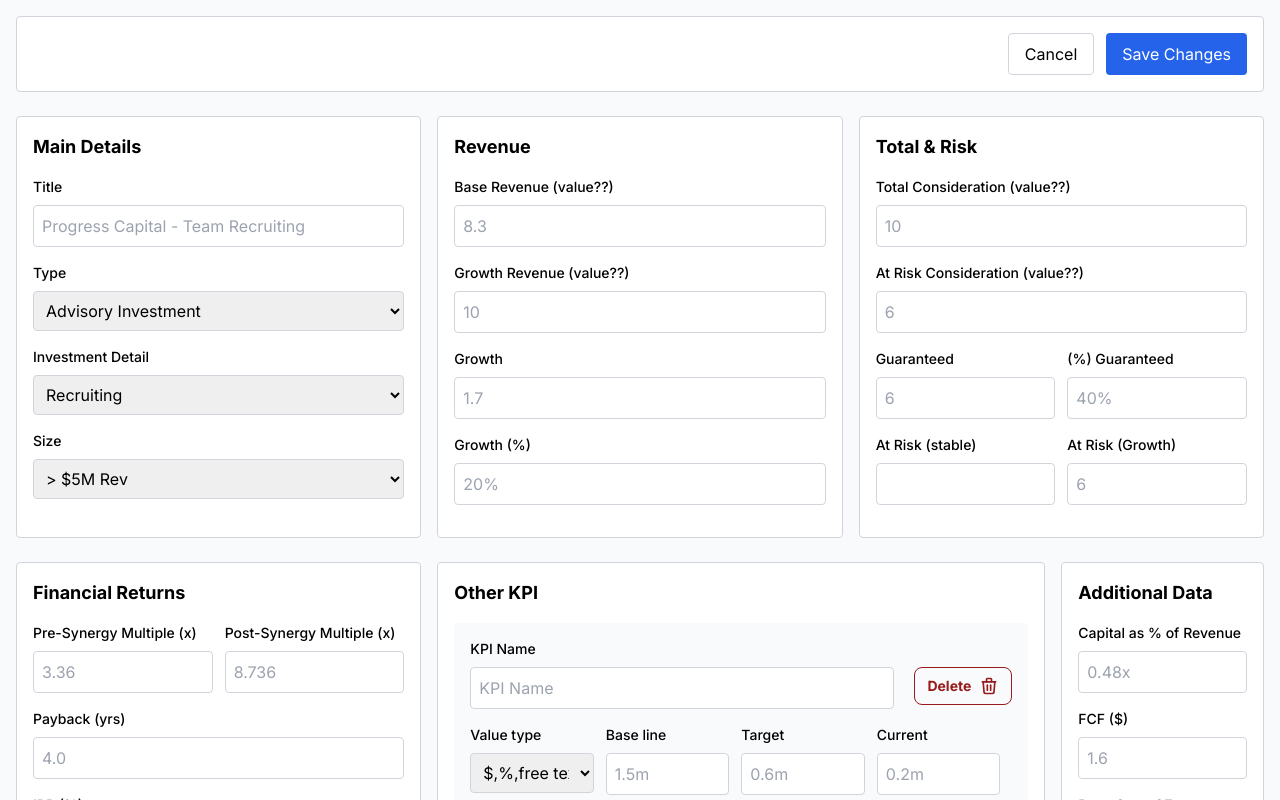
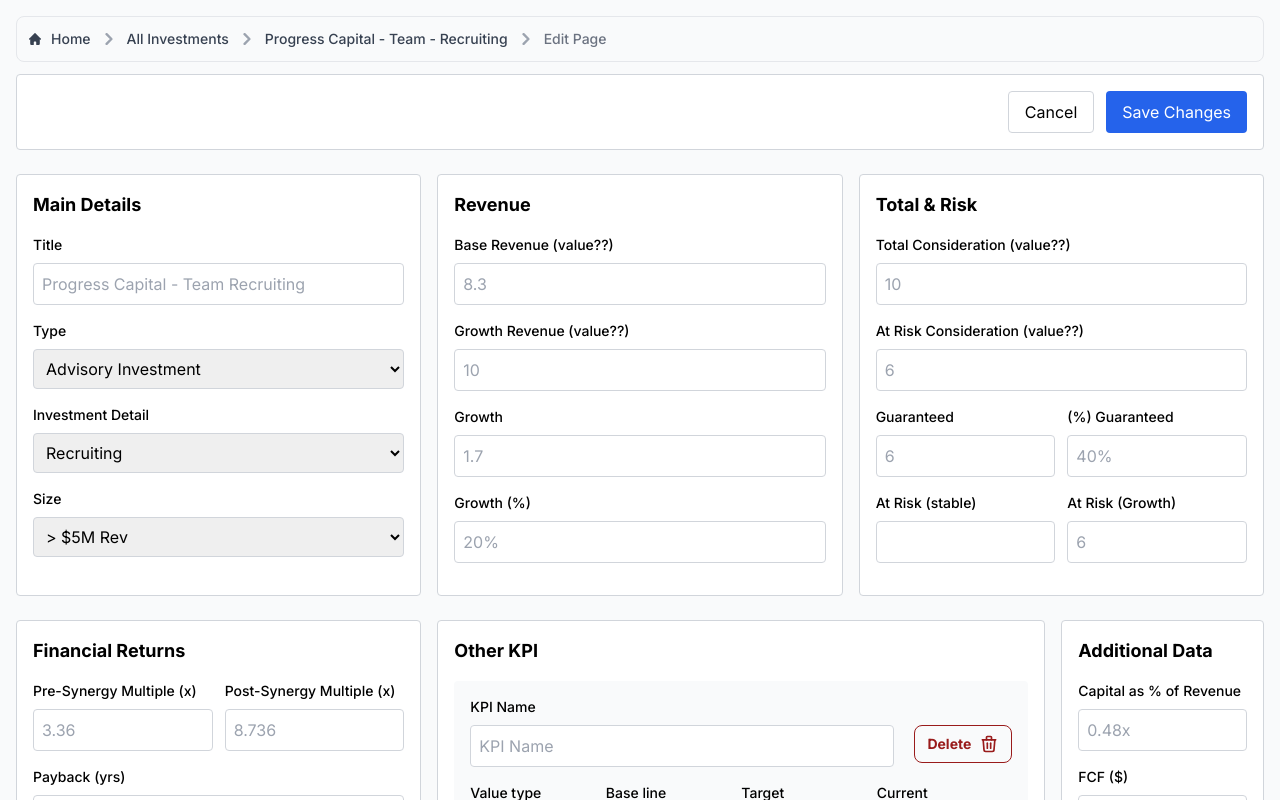
Before and after one commit to dtiadesse/investment, a Nuxt app: page /investment/1 in a window 1280 px wide. Shown: the top 800 px of the page. Built offline with nearby package versions, Linux system fonts and the light colour scheme; data requests are answered from the project's data file.

Commit message:
add breadcrumb

```diff
--- a/pages/investment/[id].vue
+++ b/pages/investment/[id].vue
@@ -1,5 +1,43 @@
 <template>
   <div class="p-4 bg-gray-50 min-h-screen">
+    <div class="border border-gray-200 rounded-lg dark:bg-gray-800 dark:border-gray-700 mb-3">
+      <nav class="flex p-3 text-xl" aria-label="Breadcrumb">
+        <ol class="inline-flex items-center space-x-1 md:space-x-2 rtl:space-x-reverse">
+          <li class="inline-flex items-center">
+            <a href="#" class="inline-flex items-center text-sm font-medium text-gray-700 hover:text-blue-600 dark:text-gray-400 dark:hover:text-white">
+              <svg class="w-3 h-3 me-2.5" aria-hidden="true" xmlns="http://www.w3.org/2000/svg" fill="currentColor" viewBox="0 0 20 20">
+                <path d="m19.707 9.293-2-2-7-7a1 1 0 0 0-1.414 0l-7 7-2 2a1 1 0 0 0 1.414 1.414L2 10.414V18a2 2 0 0 0 2 2h3a1 1 0 0 0 1-1v-4a1 1 0 0 1 1-1h2a1 1 0 0 1 1 1v4a1 1 0 0 0 1 1h3a2 2 0 0 0 2-2v-7.586l.293.293a1 1 0 0 0 1.414-1.414Z"/>
+              </svg>
+              Home
+            </a>
+          </li>
+          <li>
+            <div class="flex items-center">
+              <svg class="rtl:rotate-180 w-3 h-3 text-gray-400 mx-1" aria-hidden="true" xmlns="http://www.w3.org/2000/svg" fill="none" viewBox="0 0 6 10">
+                <path stroke="currentColor" stroke-linecap="round" stroke-linejoin="round" stroke-width="2" d="m1 9 4-4-4-4"/>
+              </svg>
+              <a href="#" class="ms-1 text-sm font-medium text-gray-700 hover:text-blue-600 md:ms-2 dark:text-gray-400 dark:hover:text-white">All Investments</a>
+            </div>
+          </li>
+          <li aria-current="page">
+            <div class="flex items-center">
+              <svg class="rtl:rotate-180 w-3 h-3 text-gray-400 mx-1" aria-hidden="true" xmlns="http://www.w3.org/2000/svg" fill="none" viewBox="0 0 6 10">
+                <path stroke="currentColor" stroke-linecap="round" stroke-linejoin="round" stroke-width="2" d="m1 9 4-4-4-4"/>
+              </svg>
+              <span class="ms-1 text-sm font-medium text-gray-700 md:ms-2 dark:text-gray-600">{{tableData.Title}}</span>
+            </div>
+          </li>
+          <li aria-current="page">
+            <div class="flex items-center">
+              <svg class="rtl:rotate-180 w-3 h-3 text-gray-400 mx-1" aria-hidden="true" xmlns="http://www.w3.org/2000/svg" fill="none" viewBox="0 0 6 10">
+                <path stroke="currentColor" stroke-linecap="round" stroke-linejoin="round" stroke-width="2" d="m1 9 4-4-4-4"/>
+              </svg>
+              <span class="ms-1 text-sm font-medium text-gray-500 md:ms-2 dark:text-gray-400">Edit Page</span>
+            </div>
+          </li>
+        </ol>
+      </nav>
+    </div>
     <!-- Header -->
     <section class="flex p-4 border border-gray-300 rounded bg-white justify-end">
       <button class="bg-white border border-gray-300 mr-3 text-black px-4 py-2 rounded hover:bg-white-700">Cancel</button>
@@ -258,15 +296,42 @@
         "November",
         "December",
       ],
+      data:[],
+      loading: true,
+      error: null,
+      tableData:[],
     };
+  },
+  watch: {
+    tableData: {
+      immediate: true,
+      handler() {
+        this.loading = false;
+      },
+    },
+  },
+  created() {
+    this.fetchInvestmentsDetails();
   },
   mounted() {
    const { id } = useRoute().params
     console.log(id);
   },
   methods: {
+    async fetchInvestmentsDetails() {
+      try {
+        const { id } = useRoute().params
+
+        const response = await fetch('http://localhost:3001/investments/'+id);
+        if (!response.ok) {
+          throw new Error('Failed to fetch data');
+        }
+        this.tableData = await response.json();
+      } catch (err) {
+        console.log(err);
+      }
+    },
     addInput() {
-    console.log(this.$route.params)
       this.inputs.push({ KPIName: "" }); // Add a new input
     },
     removeInput(index) {
--- a/pages/investment/add.vue
+++ b/pages/investment/add.vue
@@ -1,5 +1,35 @@
 <template>
   <div class="p-4 bg-gray-50 min-h-screen">
+    <div class="border border-gray-200 rounded-lg dark:bg-gray-800 dark:border-gray-700 mb-3">
+      <nav class="flex p-3 text-xl" aria-label="Breadcrumb">
+        <ol class="inline-flex items-center space-x-1 md:space-x-2 rtl:space-x-reverse">
+          <li class="inline-flex items-center">
+            <a href="#" class="inline-flex items-center text-sm font-medium text-gray-700 hover:text-blue-600 dark:text-gray-400 dark:hover:text-white">
+              <svg class="w-3 h-3 me-2.5" aria-hidden="true" xmlns="http://www.w3.org/2000/svg" fill="currentColor" viewBox="0 0 20 20">
+                <path d="m19.707 9.293-2-2-7-7a1 1 0 0 0-1.414 0l-7 7-2 2a1 1 0 0 0 1.414 1.414L2 10.414V18a2 2 0 0 0 2 2h3a1 1 0 0 0 1-1v-4a1 1 0 0 1 1-1h2a1 1 0 0 1 1 1v4a1 1 0 0 0 1 1h3a2 2 0 0 0 2-2v-7.586l.293.293a1 1 0 0 0 1.414-1.414Z"/>
+              </svg>
+              Home
+            </a>
+          </li>
+          <li>
+            <div class="flex items-center">
+              <svg class="rtl:rotate-180 w-3 h-3 text-gray-400 mx-1" aria-hidden="true" xmlns="http://www.w3.org/2000/svg" fill="none" viewBox="0 0 6 10">
+                <path stroke="currentColor" stroke-linecap="round" stroke-linejoin="round" stroke-width="2" d="m1 9 4-4-4-4"/>
+              </svg>
+              <a href="#" class="ms-1 text-sm font-medium text-gray-700 hover:text-blue-600 md:ms-2 dark:text-gray-400 dark:hover:text-white">All Investments</a>
+            </div>
+          </li>
+          <li aria-current="page">
+            <div class="flex items-center">
+              <svg class="rtl:rotate-180 w-3 h-3 text-gray-400 mx-1" aria-hidden="true" xmlns="http://www.w3.org/2000/svg" fill="none" viewBox="0 0 6 10">
+                <path stroke="currentColor" stroke-linecap="round" stroke-linejoin="round" stroke-width="2" d="m1 9 4-4-4-4"/>
+              </svg>
+              <span class="ms-1 text-sm font-medium text-gray-500 md:ms-2 dark:text-gray-400">Add Page</span>
+            </div>
+          </li>
+        </ol>
+      </nav>
+    </div>
     <!-- Header -->
     <section class="flex p-4 border border-gray-300 rounded bg-white justify-end">
       <button class="bg-white border border-gray-300 mr-3 text-black px-4 py-2 rounded hover:bg-white-700">Cancel</button>
```
